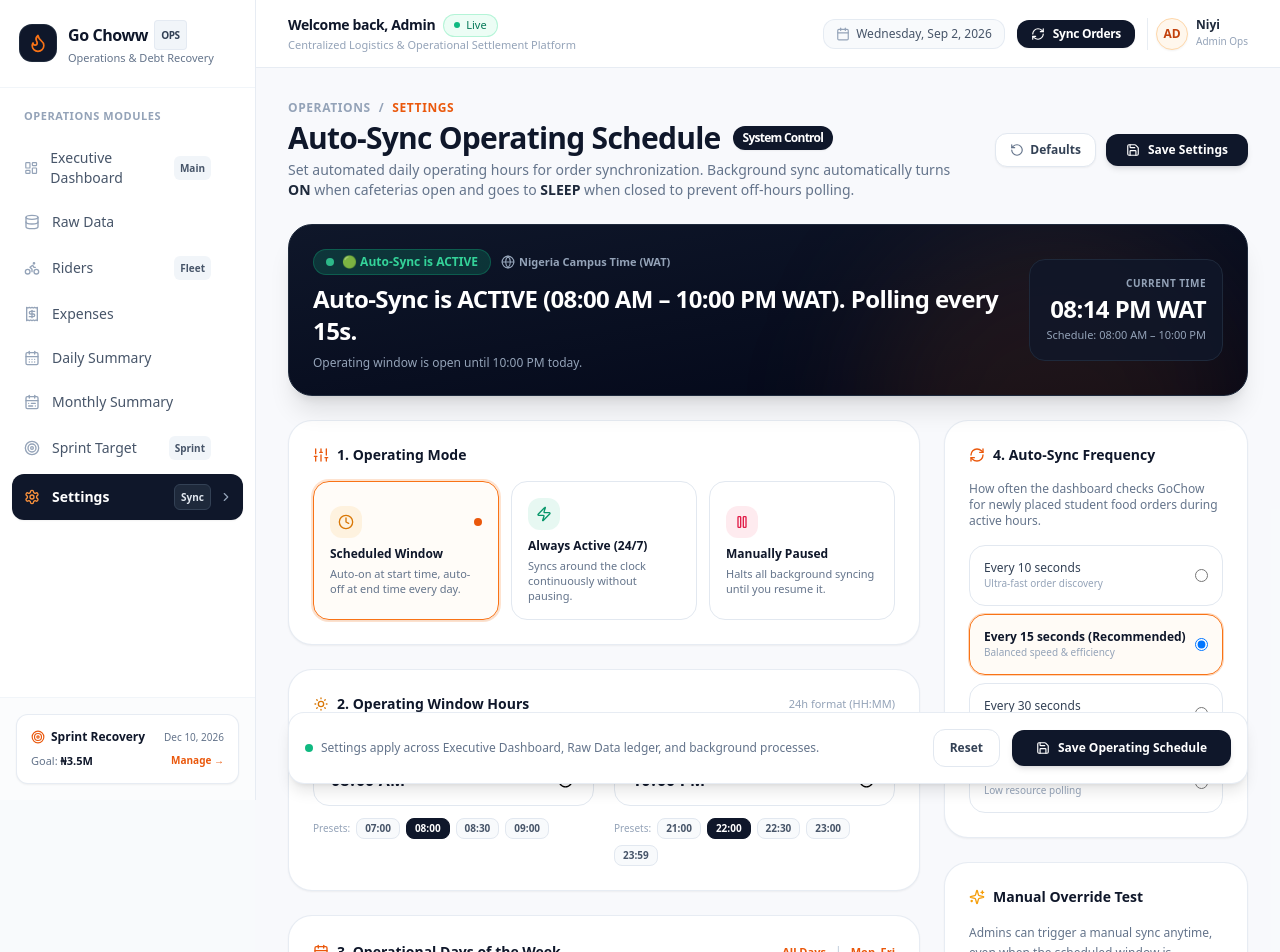
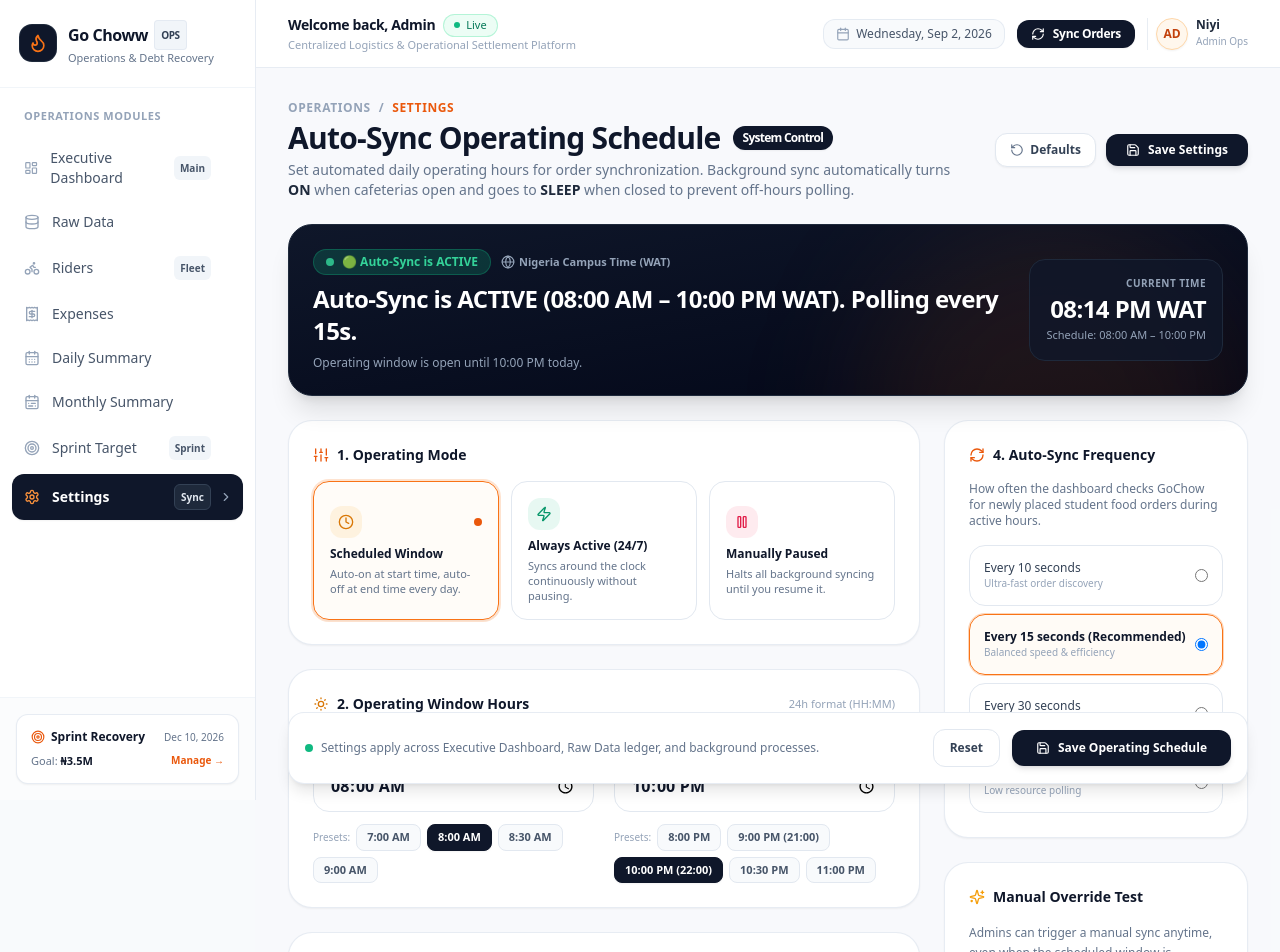
Before and after one commit to SIR-0JE/go-choww-operations, a Next.js app: page /settings in a window 1280 px wide. Shown: the top 952 px of the page. Built offline with nearby package versions, Linux system fonts and the light colour scheme; no server answers; the database is empty.

Commit message:
fix: prevent disruptive page refresh during auto-sync and sleep polling off-hours

```diff
--- a/src/app/dashboard/page.tsx
+++ b/src/app/dashboard/page.tsx
@@ -231,20 +231,15 @@
     fetchData(true);
   }, [fetchData]);
 
-  // Listen for global auto-sync events & auto-refresh dashboard every 10s
+  // Listen for global auto-sync events so data updates live without manual page refresh
   useEffect(() => {
     const handleSync = () => {
       fetchData(false);
     };
     window.addEventListener('orders-synced', handleSync);
 
-    const interval = setInterval(() => {
-      fetchData(false);
-    }, 10000);
-
     return () => {
       window.removeEventListener('orders-synced', handleSync);
-      clearInterval(interval);
     };
   }, [fetchData]);
 
--- a/src/app/rider/portal/page.tsx
+++ b/src/app/rider/portal/page.tsx
@@ -220,14 +220,25 @@
     [router, playAlertChime, activeTasks.length]
   );
 
-  // ── Auto-poll: runs every 6s, pulls latest GoChow orders & listens for phone wake ──
+  // ── Auto-poll: pulls latest GoChow orders & listens for phone wake ───────
   useEffect(() => {
+    let isOffHours = false;
+
     const triggerSyncAndFetch = async (background: boolean) => {
       try {
-        const syncRes = await fetch('/api/sync-orders', { method: 'POST' });
-        const syncData = await syncRes.json();
-        if (syncData?.hasChanges && typeof window !== 'undefined') {
-          window.dispatchEvent(new CustomEvent('orders-synced', { detail: syncData }));
+        // If cafeteria is closed/sleeping, avoid spamming external sync on background ticks
+        if (!isOffHours || !background) {
+          const syncRes = await fetch('/api/sync-orders', { method: 'POST' });
+          const syncData = await syncRes.json();
+          if (syncData && syncData.inOperatingWindow === false) {
+            isOffHours = true;
+          } else {
+            isOffHours = false;
+          }
+
+          if (syncData?.hasChanges && typeof window !== 'undefined') {
+            window.dispatchEvent(new CustomEvent('orders-synced', { detail: syncData }));
+          }
         }
       } catch {
         // ignore
--- a/src/app/settings/page.tsx
+++ b/src/app/settings/page.tsx
@@ -41,6 +41,16 @@
   startFormatted: string;
   endFormatted: string;
   nextWindowText: string;
+}
+
+function formatTimeTo12h(time24: string): string {
+  if (!time24 || !time24.includes(':')) return time24 || '08:00 AM';
+  const [hStr, mStr] = time24.split(':');
+  const h = parseInt(hStr, 10);
+  const m = parseInt(mStr, 10) || 0;
+  const period = h >= 12 ? 'PM' : 'AM';
+  const displayH = h % 12 === 0 ? 12 : h % 12;
+  return `${displayH.toString().padStart(2, '0')}:${m.toString().padStart(2, '0')} ${period}`;
 }
 
 const DAYS_OF_WEEK = [
@@ -430,9 +440,14 @@
               <div className="grid grid-cols-1 sm:grid-cols-2 gap-5">
                 {/* Start Time Input */}
                 <div className="space-y-2">
+                  <div className="flex items-center justify-between">
                     <label className="block text-xs font-bold text-slate-700">
                       Daily Start Time (Cafeteria Opens)
                     </label>
+                    <span className="text-xs font-black text-brand-700 bg-brand-50 border border-brand-200/80 px-2 py-0.5 rounded-md">
+                      {formatTimeTo12h(settings.startTime)}
+                    </span>
+                  </div>
                   <div className="relative">
                     <input
                       type="time"
@@ -443,18 +458,23 @@
                   </div>
                   <div className="flex items-center gap-1.5 flex-wrap pt-1">
                     <span className="text-[10px] text-slate-400 font-medium">Presets:</span>
-                    {['07:00', '08:00', '08:30', '09:00'].map((t) => (
+                    {[
+                      { val: '07:00', label: '7:00 AM' },
+                      { val: '08:00', label: '8:00 AM' },
+                      { val: '08:30', label: '8:30 AM' },
+                      { val: '09:00', label: '9:00 AM' },
+                    ].map((p) => (
                       <button
-                        key={t}
+                        key={p.val}
                         type="button"
-                        onClick={() => setSettings({ ...settings, startTime: t })}
-                        className={`text-[10px] px-2 py-0.5 rounded-lg border font-semibold transition-all ${
-                          settings.startTime === t
-                            ? 'bg-slate-900 text-white border-slate-900'
+                        onClick={() => setSettings({ ...settings, startTime: p.val })}
+                        className={`text-[11px] px-2.5 py-1 rounded-lg border font-semibold transition-all ${
+                          settings.startTime === p.val
+                            ? 'bg-slate-900 text-white border-slate-900 shadow-sm'
                             : 'bg-slate-50 text-slate-600 border-slate-200 hover:bg-slate-100'
                         }`}
                       >
-                        {t}
+                        {p.label}
                       </button>
                     ))}
                   </div>
@@ -462,9 +482,14 @@
 
                 {/* End Time Input */}
                 <div className="space-y-2">
+                  <div className="flex items-center justify-between">
                     <label className="block text-xs font-bold text-slate-700">
                       Daily End Time (Cafeteria Closes)
                     </label>
+                    <span className="text-xs font-black text-amber-800 bg-amber-50 border border-amber-200/80 px-2 py-0.5 rounded-md">
+                      {formatTimeTo12h(settings.endTime)}
+                    </span>
+                  </div>
                   <div className="relative">
                     <input
                       type="time"
@@ -475,18 +500,24 @@
                   </div>
                   <div className="flex items-center gap-1.5 flex-wrap pt-1">
                     <span className="text-[10px] text-slate-400 font-medium">Presets:</span>
-                    {['21:00', '22:00', '22:30', '23:00', '23:59'].map((t) => (
+                    {[
+                      { val: '20:00', label: '8:00 PM' },
+                      { val: '21:00', label: '9:00 PM (21:00)' },
+                      { val: '22:00', label: '10:00 PM (22:00)' },
+                      { val: '22:30', label: '10:30 PM' },
+                      { val: '23:00', label: '11:00 PM' },
+                    ].map((p) => (
                       <button
-                        key={t}
+                        key={p.val}
                         type="button"
-                        onClick={() => setSettings({ ...settings, endTime: t })}
-                        className={`text-[10px] px-2 py-0.5 rounded-lg border font-semibold transition-all ${
-                          settings.endTime === t
-                            ? 'bg-slate-900 text-white border-slate-900'
+                        onClick={() => setSettings({ ...settings, endTime: p.val })}
+                        className={`text-[11px] px-2.5 py-1 rounded-lg border font-semibold transition-all ${
+                          settings.endTime === p.val
+                            ? 'bg-slate-900 text-white border-slate-900 shadow-sm'
                             : 'bg-slate-50 text-slate-600 border-slate-200 hover:bg-slate-100'
                         }`}
                       >
-                        {t}
+                        {p.label}
                       </button>
                     ))}
                   </div>
--- a/src/components/Header.tsx
+++ b/src/components/Header.tsx
@@ -126,15 +126,15 @@
             );
           }
 
-          // Always notify listening pages so their local React state updates reactively
-          if (typeof window !== 'undefined') {
+          // Only notify listening components if there were genuine new orders or status updates
+          if (hasChanges && typeof window !== 'undefined') {
             window.dispatchEvent(new CustomEvent('orders-synced', { detail: data }));
           }
 
-          if (onSyncCompleteRef.current) {
+          if (hasChanges && onSyncCompleteRef.current) {
             onSyncCompleteRef.current();
           }
-          router.refresh();
+          // Note: router.refresh() is intentionally removed to avoid disruptive DOM re-renders and input focus loss
         } else if (!options.silent) {
           showToast(data.error || 'Failed to sync orders', 'error');
         }
@@ -148,18 +148,56 @@
         isSyncRunningRef.current = false;
       }
     },
-    [router, showToast]
+    [showToast]
   );
 
-  // ── Auto-poll: runs periodically on every page + tab focus wakeup ──────────
+  // ── Auto-poll: runs periodically during operating hours; sleeps off-hours ────
   useEffect(() => {
+    // If auto-sync is sleeping off-hours or paused, DO NOT poll /api/sync-orders!
+    const isSleepingOrPaused =
+      syncScheduleStatus && (!syncScheduleStatus.isOperating || syncScheduleStatus.mode === 'paused');
+
+    if (isSleepingOrPaused) {
+      // Quiet schedule check every 60s to detect when morning operating hours resume
+      const checkSchedule = async () => {
+        try {
+          const res = await fetch('/api/settings/sync');
+          const data = await res.json();
+          if (data.success && data.status) {
+            setSyncScheduleStatus({
+              ...data.status,
+              intervalSeconds: data.settings?.intervalSeconds || 15,
+            });
+          }
+        } catch {
+          // ignore
+        }
+      };
+
+      const scheduleInterval = setInterval(checkSchedule, 60000);
+
+      const handleVisibilityChange = () => {
+        if (document.visibilityState === 'visible') {
+          checkSchedule();
+        }
+      };
+      document.addEventListener('visibilitychange', handleVisibilityChange);
+      window.addEventListener('focus', handleVisibilityChange);
+
+      return () => {
+        clearInterval(scheduleInterval);
+        document.removeEventListener('visibilitychange', handleVisibilityChange);
+        window.removeEventListener('focus', handleVisibilityChange);
+      };
+    }
+
     const poll = async () => {
       setIsPolling(true);
       await runSync({ silent: true, force: false });
       setIsPolling(false);
     };
 
-    // Run immediately on mount
+    // Run immediately when operating window is active
     poll();
 
     const intervalMs = (syncScheduleStatus?.intervalSeconds || 15) * 1000;
@@ -180,7 +218,7 @@
       document.removeEventListener('visibilitychange', handleVisibilityChange);
       window.removeEventListener('focus', handleVisibilityChange);
     };
-  }, [runSync, syncScheduleStatus?.intervalSeconds]);
+  }, [runSync, syncScheduleStatus?.intervalSeconds, syncScheduleStatus?.isOperating, syncScheduleStatus?.mode]);
 
   // ── Manual sync button handler (Always bypasses schedule with force: true) ─
   const handleSyncOrders = async () => {
```
Lines whose indentation alone changed are shown as unchanged.
